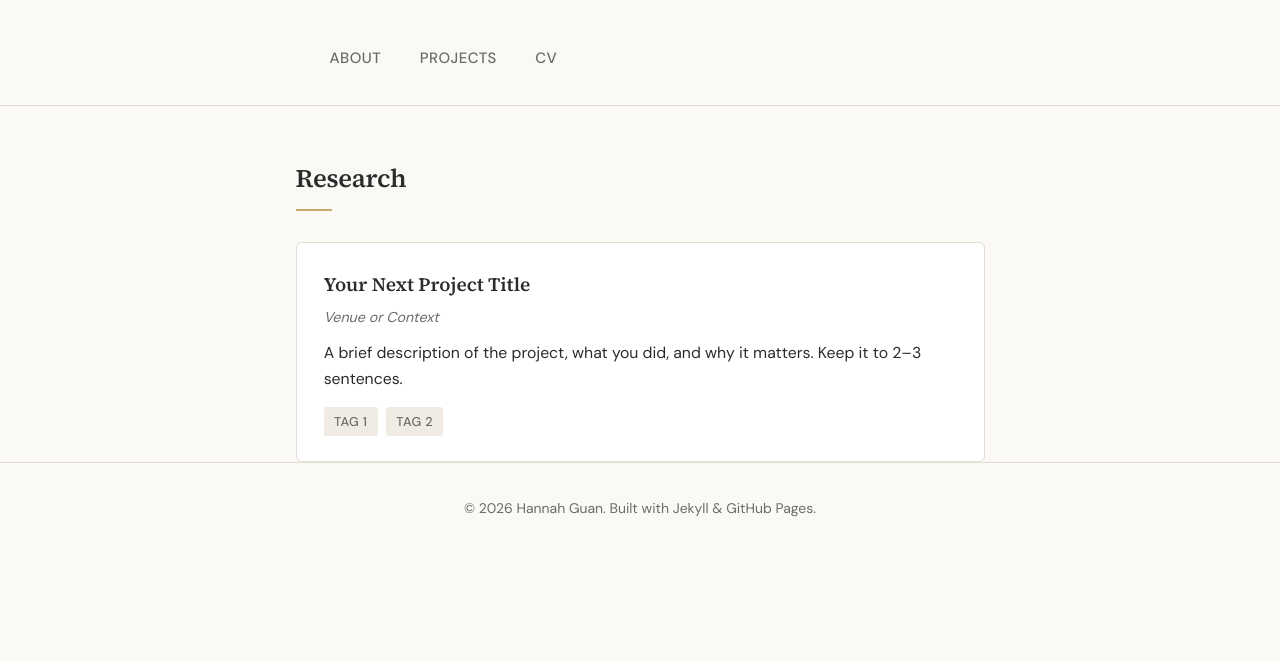
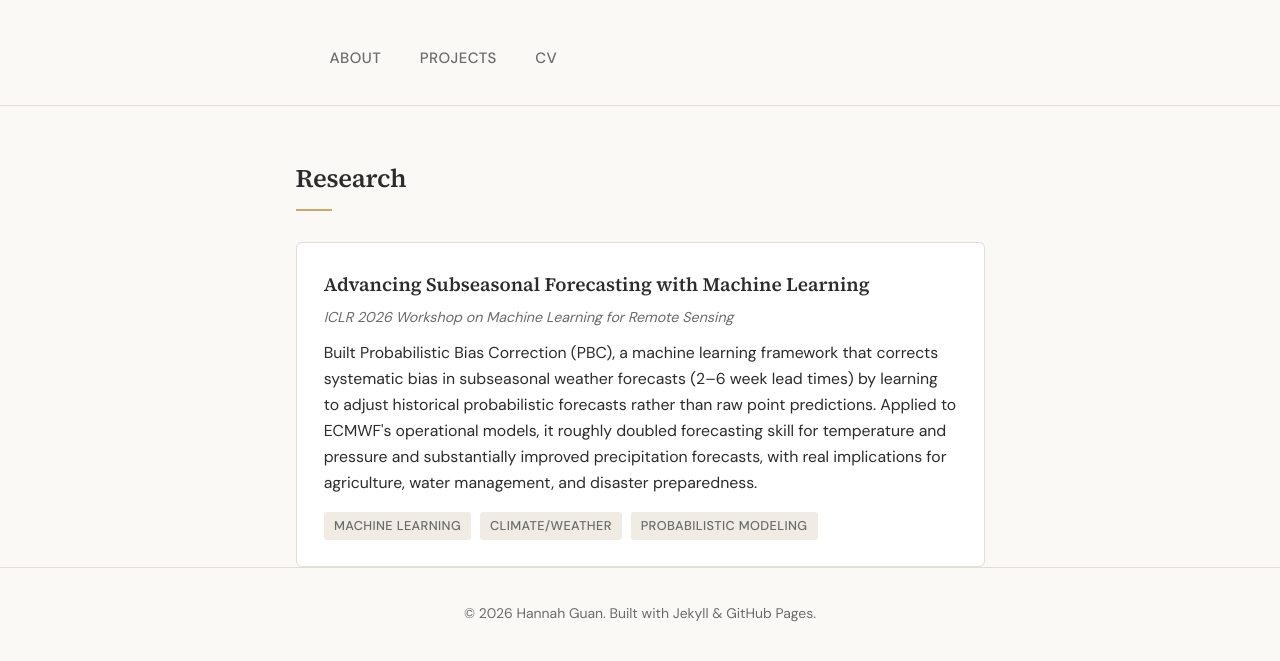
Before and after one commit to HannahGuan244/hannahguan244.github.io, a Jekyll site: the page built from research/index.html, in a window 1280 px wide. Shown: the top 661 px of the page. Built offline with Jekyll 4.4.1, drawn with Linux system fonts in a browser that asks for light colours.

Commit message:
first project blurb

```diff
--- a/research/index.html
+++ b/research/index.html
@@ -7,17 +7,16 @@ title: Research
 
 <div class="project-list">
 
-  <!-- ─── Project 1 (template) ─── -->
   <div class="project-card">
-    <h3><a href="#">Your Next Project Title</a></h3>
-    <div class="venue">Venue or Context</div>
+    <h3><a href="#">Advancing Subseasonal Forecasting with Machine Learning</a></h3>
+    <div class="venue">ICLR 2026 Workshop on Machine Learning for Remote Sensing</div>
     <p>
-      A brief description of the project, what you did, and why it matters.
-      Keep it to 2–3 sentences.
+      Built Probabilistic Bias Correction (PBC), a machine learning framework that corrects systematic bias in subseasonal weather forecasts (2–6 week lead times) by learning to adjust historical probabilistic forecasts rather than raw point predictions. Applied to ECMWF's operational models, it roughly doubled forecasting skill for temperature and pressure and substantially improved precipitation forecasts, with real implications for agriculture, water management, and disaster preparedness.
     </p>
     <div class="project-tags">
-      <span>Tag 1</span>
-      <span>Tag 2</span>
+      <span>Machine Learning</span>
+      <span>Climate/Weather</span>
+      <span>Probabilistic Modeling</span>
     </div>
   </div>
 
```
